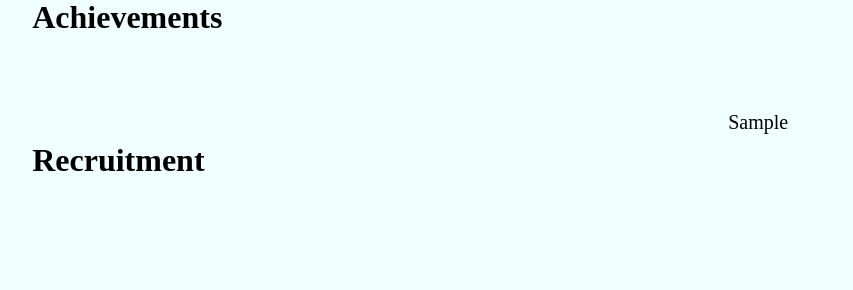
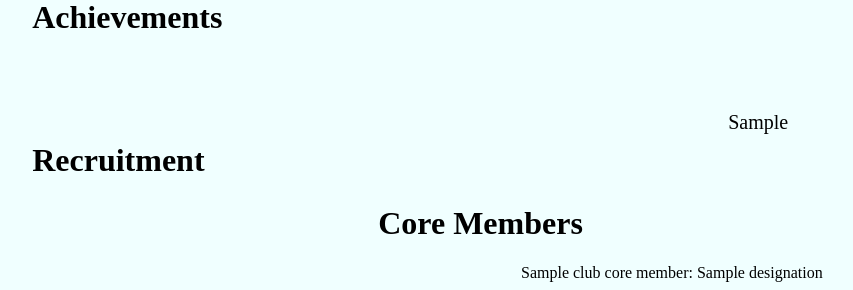
Before and after one commit to NoisyBotDude/daemon-project, a Flask app: page /clubs/1 in a window 1280 px wide; the page is wider, and only the part inside the window is pictured. Shown: the part 523-813 px from the top of that part, without its empty margins (119-972 px from the left). Before the commit the page ends 694 px from the top of that part, so only its background shows below. Run offline with Flask 2, Linux system fonts and the light colour scheme; a database or web service that is not in the repository returns one stand-in record (values such as "Sample title").

Commit message:
udpated club info

```diff
--- a/club_app/templates/user/club_info.html
+++ b/club_app/templates/user/club_info.html
@@ -39,17 +39,14 @@
     </p>
   </div>
 </div>
-<!--<div class="club-running">-->
-  <!--<div class="club-running-title"><h1>Who are running the club</h1></div>-->
-  <!--<div class="club-running-info">-->
-    <!--<ul class="names">-->
-      <!--<li>Adil Bin Bhotto</li>-->
-      <!--<li>Rajdeep Ghosh</li>-->
-      <!--<li>Subhasish Goswami</li>-->
-      <!--<li>Meghna Roy</li>-->
-      <!--<li>Darshana Baruah</li>-->
-      <!--<li>Nirupam Dey</li>-->
-    <!--</ul>-->
-  <!--</div>-->
-<!--</div>-->
+<div class="club-running">
+  <div class="club-running-title"><h1>Core Members</h1></div>
+  <div class="club-running-info">
+    <ul class="names">
+      {% for member in club_infos["club core members"] %}
+        <li>{{ member["name"]}}: {{ member["designation"] }}</li>
+      {% endfor %}
+    </ul>
+  </div>
+</div>
 {% endblock %}
```
